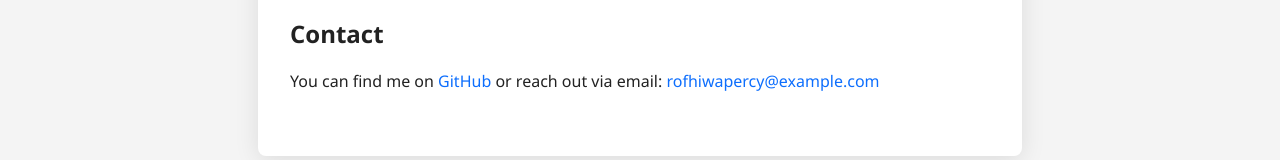
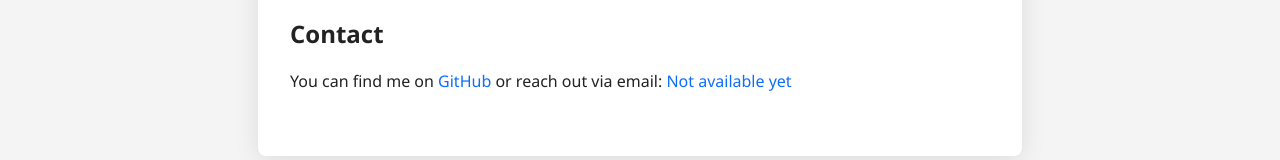
Before and after one commit to rofhiwapercy/rofhiwapercy.github.io, a plain HTML site: page index.html in a window 1280 px wide. Shown: the part 582-742 px from the top of the page. Drawn offline with Linux system fonts and the light colour scheme.

Commit message:
Update index.html
updated the website

```diff
--- a/index.html
+++ b/index.html
@@ -81,7 +81,7 @@
       <p>
         You can find me on
         <a href="https://github.com/rofhiwapercy" target="_blank">GitHub</a>
-        or reach out via email: <a #>rofhiwapercy@example.com</a>
+        or reach out via email: <a #>Not available yet</a>
       </p>
     </section>
   </main>
```
